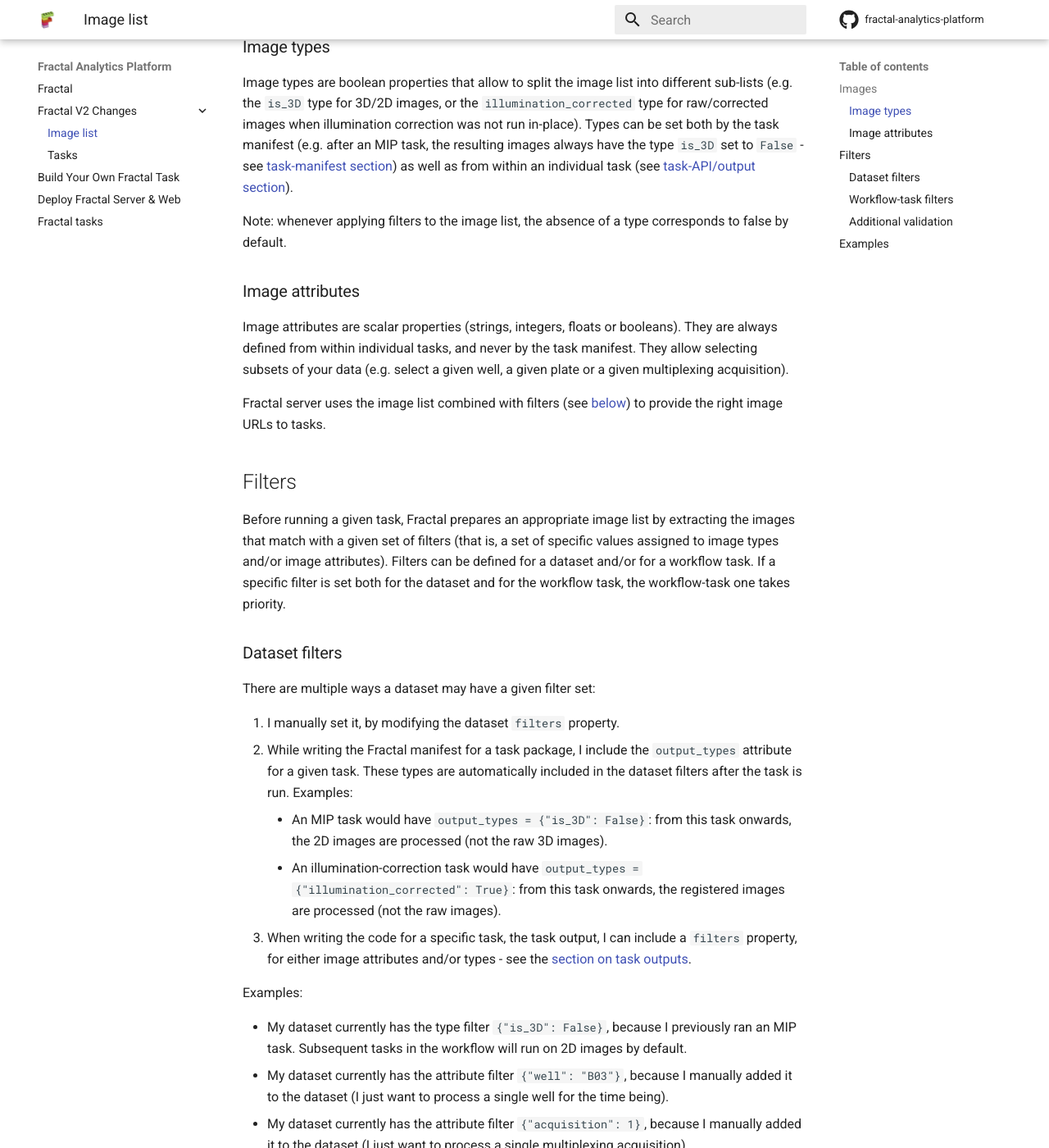
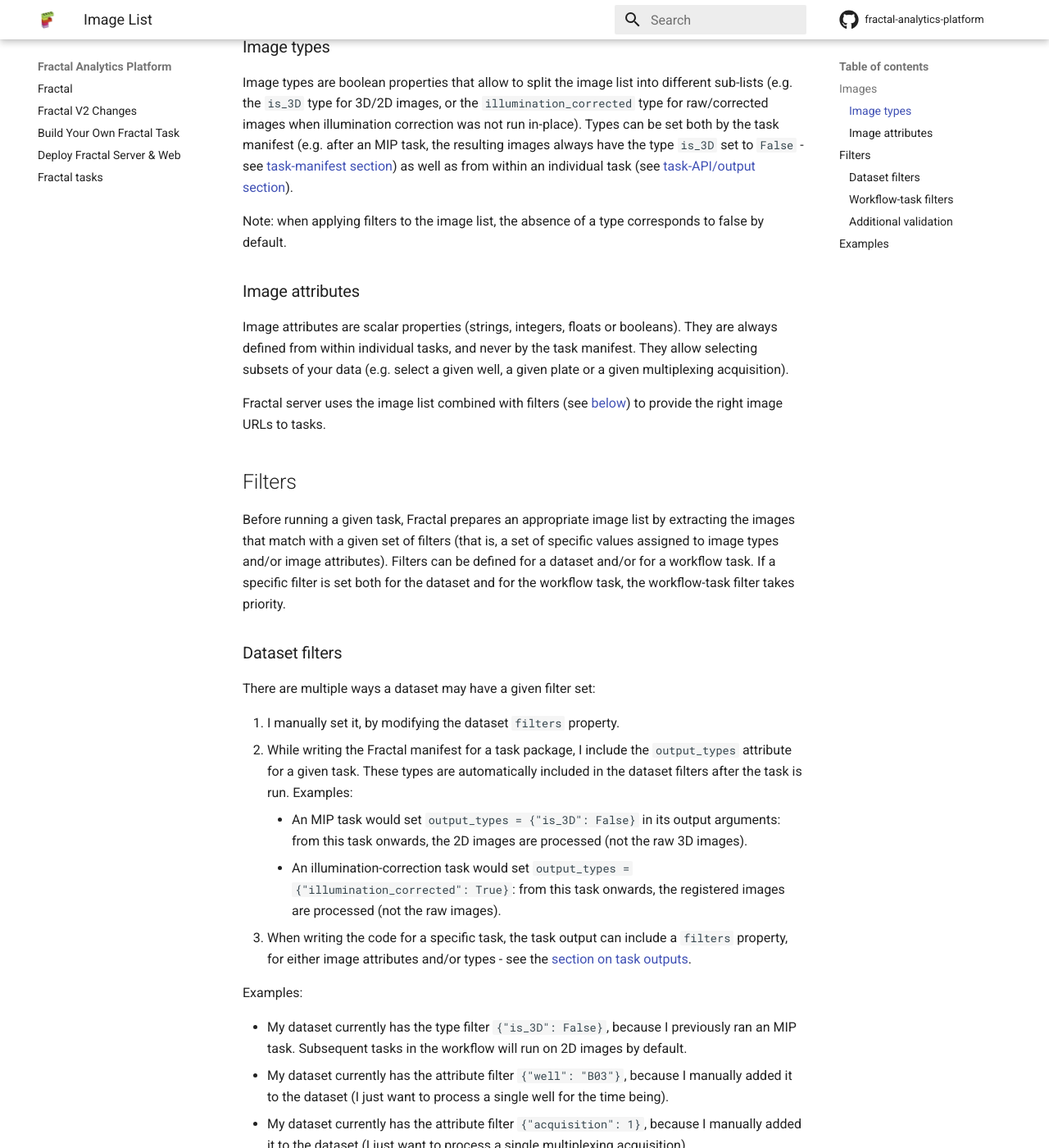
Before and after one commit to fractal-analytics-platform/fractal-analytics-platform.github.io, an MkDocs documentation site: the page built from docs/image_list.md, in a window 1280 px wide and 1400 px high, scrolled down 389 px. Shown: the whole window at 82% size. Built offline with MkDocs 1.6.1 and Material for MkDocs 9.7.7, drawn with Linux system fonts in a browser that asks for light colours; some of the changed text lies outside the part shown.

Commit message:
Restructure documentation: Remove V2 section, expand Fractal task spec

```diff
--- a/docs/version_2/image_list.md
+++ b/docs/image_list.md
@@ -10,9 +12,9 @@ Each entry in the image list is defined by a unique `zarr_url` property (the ful
 
 ### Image types
 
-Image types are boolean properties that allow to split the image list into different sub-lists (e.g. the `is_3D` type for 3D/2D images, or the `illumination_corrected` type for raw/corrected images when illumination correction was not run in-place). Types can be set both by the task manifest (e.g. after an MIP task, the resulting images always have the type `is_3D` set to `False` - see [task-manifest section](#dataset-filters)) as well as from within an individual task (see [task-API/output section](./tasks.md#output-api)).
+Image types are boolean properties that allow to split the image list into different sub-lists (e.g. the `is_3D` type for 3D/2D images, or the `illumination_corrected` type for raw/corrected images when illumination correction was not run in-place). Types can be set both by the task manifest (e.g. after an MIP task, the resulting images always have the type `is_3D` set to `False` - see [task-manifest section](#dataset-filters)) as well as from within an individual task (see [task-API/output section](./tasks_spec.md#output-api)).
 
-Note: whenever applying filters to the image list, the absence of a type corresponds to false by default.
+Note: when applying filters to the image list, the absence of a type corresponds to false by default.
 
 ### Image attributes
 
@@ -23,7 +25,7 @@ Fractal server uses the image list combined with filters (see [below](#dataset-f
 
 ## Filters
 
-Before running a given task, Fractal prepares an appropriate image list by extracting the images that match with a given set of filters (that is, a set of specific values assigned to image types and/or image attributes). Filters can be defined for a dataset and/or for a workflow task. If a specific filter is set both for the dataset and for the workflow task, the workflow-task one takes priority.
+Before running a given task, Fractal prepares an appropriate image list by extracting the images that match with a given set of filters (that is, a set of specific values assigned to image types and/or image attributes). Filters can be defined for a dataset and/or for a workflow task. If a specific filter is set both for the dataset and for the workflow task, the workflow-task filter takes priority.
 
 
 ### Dataset filters
@@ -33,9 +35,9 @@ There are multiple ways a dataset may have a given filter set:
 1. I manually set it, by modifying the dataset `filters` property.
 2. While writing the Fractal manifest for a task package, I include the `output_types` attribute for a given task. These types are automatically included in the dataset filters after the task is run.
 Examples:
-    * An MIP task would have `output_types = {"is_3D": False}`: from this task onwards, the 2D images are processed (not the raw 3D images).
-    * An illumination-correction task would have `output_types = {"illumination_corrected": True}`: from this task onwards, the registered images are processed (not the raw images).
-4. When writing the code for a specific task, the task output, I can include a `filters` property, for either image attributes and/or types - see the [section on task outputs](./tasks.md#output-api).
+    * An MIP task would set `output_types = {"is_3D": False}` in its output arguments: from this task onwards, the 2D images are processed (not the raw 3D images).
+    * An illumination-correction task would set `output_types = {"illumination_corrected": True}`: from this task onwards, the registered images are processed (not the raw images).
+3. When writing the code for a specific task, the task output can include a `filters` property, for either image attributes and/or types - see the [section on task outputs](./tasks_spec.md#output-api).
 
 Examples:
 
```
Also changed, not shown: other parts of docs/image_list.md (+6 -6 lines), docs/tasks_spec.md (added, +159 -0 lines), docs/version_2/index.md (deleted, +0 -10 lines), docs/version_2/tasks.md (deleted, +0 -109 lines), docs/assets/fractal_tasks_model.png (added).
